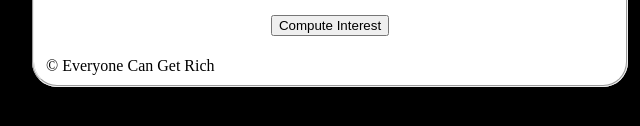
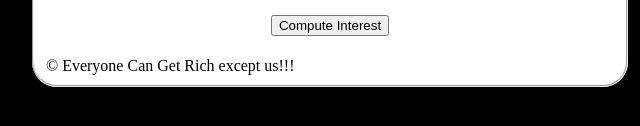
Before and after one commit to arvindshokhanda/SimpleInterestCalculator, a plain HTML site: page index.html in a window 1280 px wide. Shown: the part 260-386 px from the top of the page, 310-950 px from the left. Drawn offline with Linux system fonts and the light colour scheme; files whose address does not match are found by name.

Commit message:
Update footer

```diff
--- a/index.html
+++ b/index.html
@@ -29,7 +29,7 @@
                     <button onclick="myfunction(); return false;">Compute Interest</button>
                     <h1 id = "output"></h1>
                     <footer>
-                      &#169; Everyone Can Get Rich
+                      &#169; Everyone Can Get Rich except us!!!
                     </footer>
                 </fieldset>
 
```
